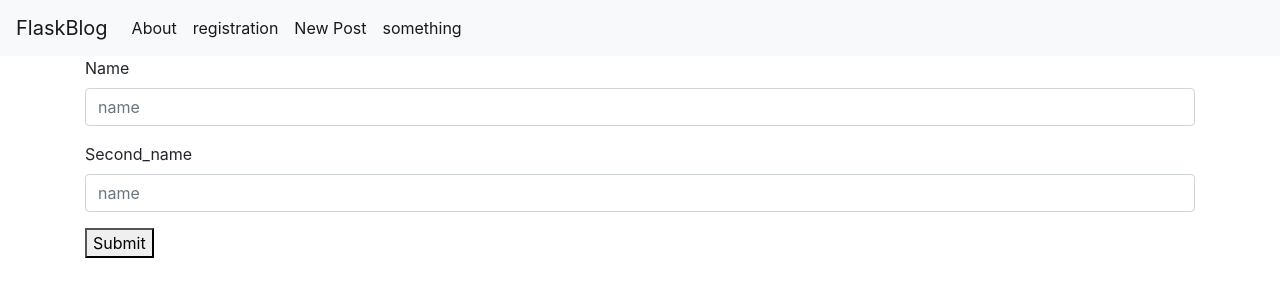
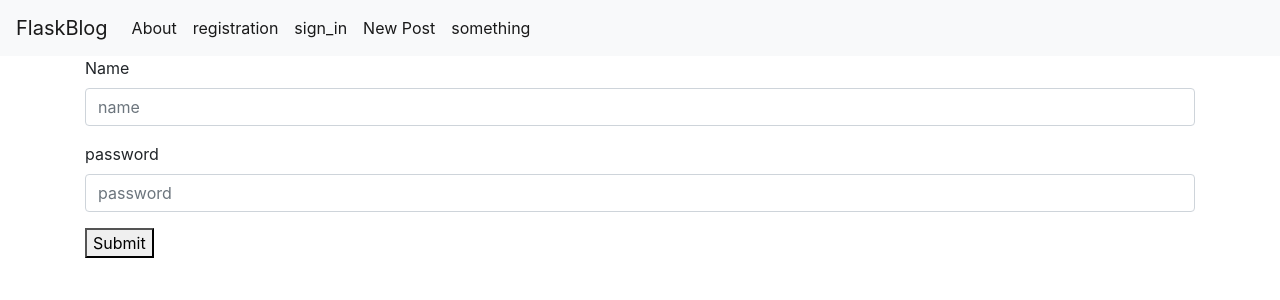
Before and after one commit to Vitalystriz/flask_project-22.01, a Flask app: page /sign_in in a window 1280 px wide. Shown: the top 300 px of the page. Run offline with Flask 2, Linux system fonts and the light colour scheme; some libraries are stand-ins or nearby versions.

Commit message:
Registation

```diff
--- a/Static/style.css
+++ b/Static/style.css
@@ -0,0 +1,6 @@
+.body {
+              background: url(../Formula1.jpg);
+              background-repeat: no-repeat;
+              background-size: cover;
+
+    }
--- a/alchemy_repositories.py
+++ b/alchemy_repositories.py
@@ -36,7 +36,7 @@ def get_all_posts():
     return Post.query.all()
 def get_post(post_id):
     return Post.query.get(post_id)
-def get_users(user):
+def get_users(name):
     pass
 def insert_into_posts(title,content):
     new_post=Post(title=title,content=content)
--- a/app.py
+++ b/app.py
@@ -74,11 +74,11 @@ def delete(post_id):
 def sign_in():
     if request.method=="POST":
         name=request.form["name"]
-        second_name = request.form["second_name"]
+        password = request.form["password"]
 
         if not name:
             flash("name  is required")
-        # insert_into_users(name, second_name)
+
         return redirect(url_for('draw_main_page'))
 
     return render_template("sign_in.html")
@@ -91,16 +91,19 @@ def registration():
         email=form.email.data
         password= form.password.data
         password_again= form. passwordRepeatFieled.data
+        hash = get_password_hash(password)
         if password!=password_again:
             flash("Enter equal password")
         else:
             print(f'{name} {email}')
 
-            add_user(name,email,password)
+            add_user(name,email,hash)
 
             return redirect(url_for("draw_main_page"))
     return render_template("registration.html", form=form)
-
+def get_password_hash(password):
+    password_hash = hash(password)
+    return password_hash
 
 #
 # @app.route("/personal_cabinet")
@@ -109,5 +112,5 @@ def registration():
 #     return render_template('personal.html')
 
 
-if __name__=="__main__":
+if __name__=="__app__":
     app.run()
--- a/templates/base.html
+++ b/templates/base.html
@@ -9,6 +9,16 @@
     <link rel="stylesheet" href="https://stackpath.bootstrapcdn.com/bootstrap/4.3.1/css/bootstrap.min.css" integrity="sha384-ggOyR0iXCbMQv3Xipma34MD+dH/1fQ784/j6cY/iJTQUOhcWr7x9JvoRxT2MZw1T" crossorigin="anonymous">
 
     <title>{% block title %} {% endblock %}</title>
+    <style>
+        body {
+          background-image: image("/Formula1.jpg");
+          background-repeat: no-repeat;
+          background-size: cover;
+
+    }
+
+    </style>
+
 
   </head>
   <body>
@@ -28,6 +38,9 @@
             </li>
              <li class="nav-item active">
                 <a class="nav-link" href="{{ url_for('registration')}}">registration</a>
+            </li>
+             <li class="nav-item active">
+                <a class="nav-link" href="{{ url_for('sign_in')}}">sign_in</a>
             </li>
             <li class="nav-item active">
                 <a class="nav-link" href="{{url_for('create')}}">New Post</a>
@@ -52,4 +65,6 @@
     <script src="https://cdnjs.cloudflare.com/ajax/libs/popper.js/1.14.7/umd/popper.min.js" integrity="sha384-UO2eT0CpHqdSJQ6hJty5KVphtPhzWj9WO1clHTMGa3JDZwrnQq4sF86dIHNDz0W1" crossorigin="anonymous"></script>
     <script src="https://stackpath.bootstrapcdn.com/bootstrap/4.3.1/js/bootstrap.min.js" integrity="sha384-JjSmVgyd0p3pXB1rRibZUAYoIIy6OrQ6VrjIEaFf/nJGzIxFDsf4x0xIM+B07jRM" crossorigin="anonymous"></script>
   </body>
+
+
 </html>
--- a/templates/index.html
+++ b/templates/index.html
@@ -1,11 +1,12 @@
 {% extends "base.html" %}
 {% block content %}
-    <h1> {% block title %} Welcome to Blog  {% endblock %}</h1>
+    <h1> {% block title %} Welcome to Formula 1 Blog  {% endblock %}</h1>
     {% for post in posts %}
          <a href="{{ url_for('post', post_id=post['post_id']) }}">
             <h2>{{ post['title'] }}</h2>
+             <span class="badge badge-primary">{{ post['created'] }}</span>
         </a>
-        <span class="badge badge-primary">{{ post['created'] }}</span>
+
 
 
 
--- a/templates/sign_in.html
+++ b/templates/sign_in.html
@@ -10,10 +10,10 @@
 
         </div>
         <div class="form-group">
-              <label for="second_name">Second_name</label>
-              <input type="text" name="second_name"
-               placeholder="name" class="form-control"
-               value="{{ request.form['second_name'] }}"></input>
+              <label for="second_name">password</label>
+              <input type="text" name="password"
+               placeholder="password" class="form-control"
+               value="{{ request.form['password'] }}"></input>
         </div>
 
 
```
Also changed, not shown: models.py (deleted, +0 -24 lines), templates/post.html (+6 -3 lines), database1.db, database2.db (deleted).
